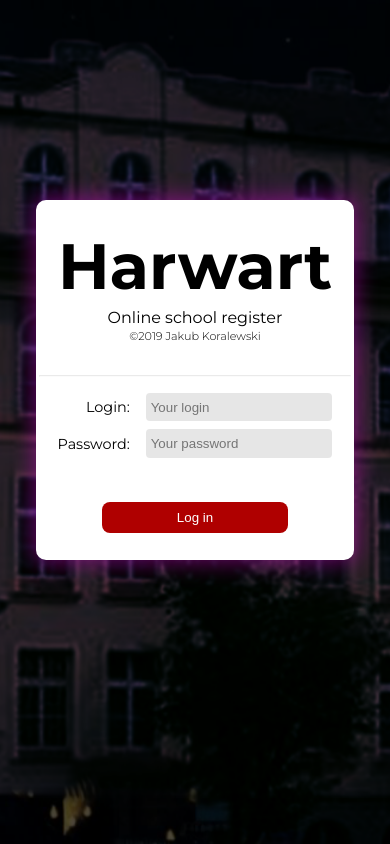
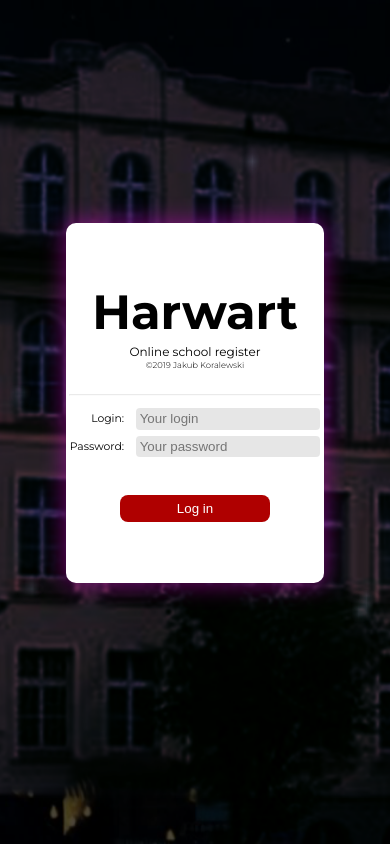
Before and after one commit to JakubKoralewski/dziennik_frontend, a Vue app: page / in a window 390 px wide. Built offline with nearby package versions, Linux system fonts and the light colour scheme.

Commit message:
Unauthorized: RWD media query on just this view

```diff
--- a/src/scss/_variables.scss
+++ b/src/scss/_variables.scss
@@ -2,3 +2,6 @@ $main-color: rgb(236, 236, 236);
 
 $students-left-padding: 3rem;
 $students-top-padding: 2rem;
+
+$SMALL_BREAK: 800px;
+$VERY_SMALL_BREAK: 600px;
--- /dev/null
+++ b/src/scss/global.scss
@@ -0,0 +1,5 @@
+.html-unauthorized {
+	@media screen and (max-width: $SMALL_BREAK) {
+		font-size: 12px;
+	}
+}
--- a/src/views/Unauthorized.vue
+++ b/src/views/Unauthorized.vue
@@ -21,11 +21,17 @@
 		metaInfo() {
 			return {
 				title: (this as any).$t('title'),
-				titleTemplate: `%s - ${(this as any).$t('login.loginCTA')}!`,
+				titleTemplate: `%s - ${(this as any).$t('login.CTA')}!`,
 				htmlAttrs: {
 					lang: this.$i18n.locale,
 				},
 			};
+		},
+		beforeCreate() {
+			document.documentElement.classList.add('html-unauthorized');
+		},
+		destroyed() {
+			document.documentElement.classList.remove('html-unauthorized');
 		},
 		mounted() {
 			// https://codepen.io/ruigewaard/pen/JHDdF
@@ -38,13 +44,13 @@
 				const w = canvas.width;
 				const h = canvas.height;
 				ctx.strokeStyle = 'rgba(174,194,224,0.5)';
-				ctx.lineWidth = 0.5;
+				ctx.lineWidth = 500 / window.innerWidth;
 				ctx.lineCap = 'round';
 
-				const particles: object[] = [];
-				let maxParts = 50;
-				let ySpeed = 2;
-				let xSpeed = 1;
+				const particles: any[] = [];
+				const maxParts = 50;
+				const ySpeed = 2;
+				const xSpeed = 1;
 				for (let a = 0; a < maxParts; a++) {
 					particles.push({
 						x: Math.random() * w,
@@ -57,8 +63,7 @@
 
 				function draw() {
 					ctx.clearRect(0, 0, w, h);
-					for (let c = 0; c < particles.length; c++) {
-						const p: any = particles[c];
+					for (const p of particles) {
 						ctx.beginPath();
 						ctx.moveTo(p.x, p.y);
 						ctx.lineTo(p.x + p.l * p.xs, p.y + p.l * p.ys);
@@ -67,9 +72,8 @@
 					move(particles);
 				}
 
-				function move(particles: object[]) {
-					for (let b = 0; b < particles.length; b++) {
-						const p: any = particles[b];
+				function move(prtcls: any[]) {
+					for (const p of prtcls) {
 						p.x += p.xs;
 						p.y += p.ys;
 						if (p.x > w || p.y > h) {
@@ -145,9 +149,6 @@
 		-webkit-user-select: none;
 		-khtml-user-select: none;
 		-moz-user-select: none;
-		-ms-user-select: none;
-		user-select: none;
-		user-drag: none;
 		user-select: none;
 		-webkit-user-drag: none;
 		-webkit-user-select: none;
@@ -158,6 +159,6 @@
 		background-color: white;
 		width: calc(20vw + 15rem);
 		height: 360px;
-		margin-top: -10vh;
+		margin-top: -10vmin;
 	}
 </style>
--- a/vue.config.js
+++ b/vue.config.js
@@ -6,6 +6,7 @@ module.exports = {
 			sass: {
 				data: `
 			@import "@/scss/_variables.scss";
+			@import "@/scss/global.scss";
 		  `
 			}
 		}
```
